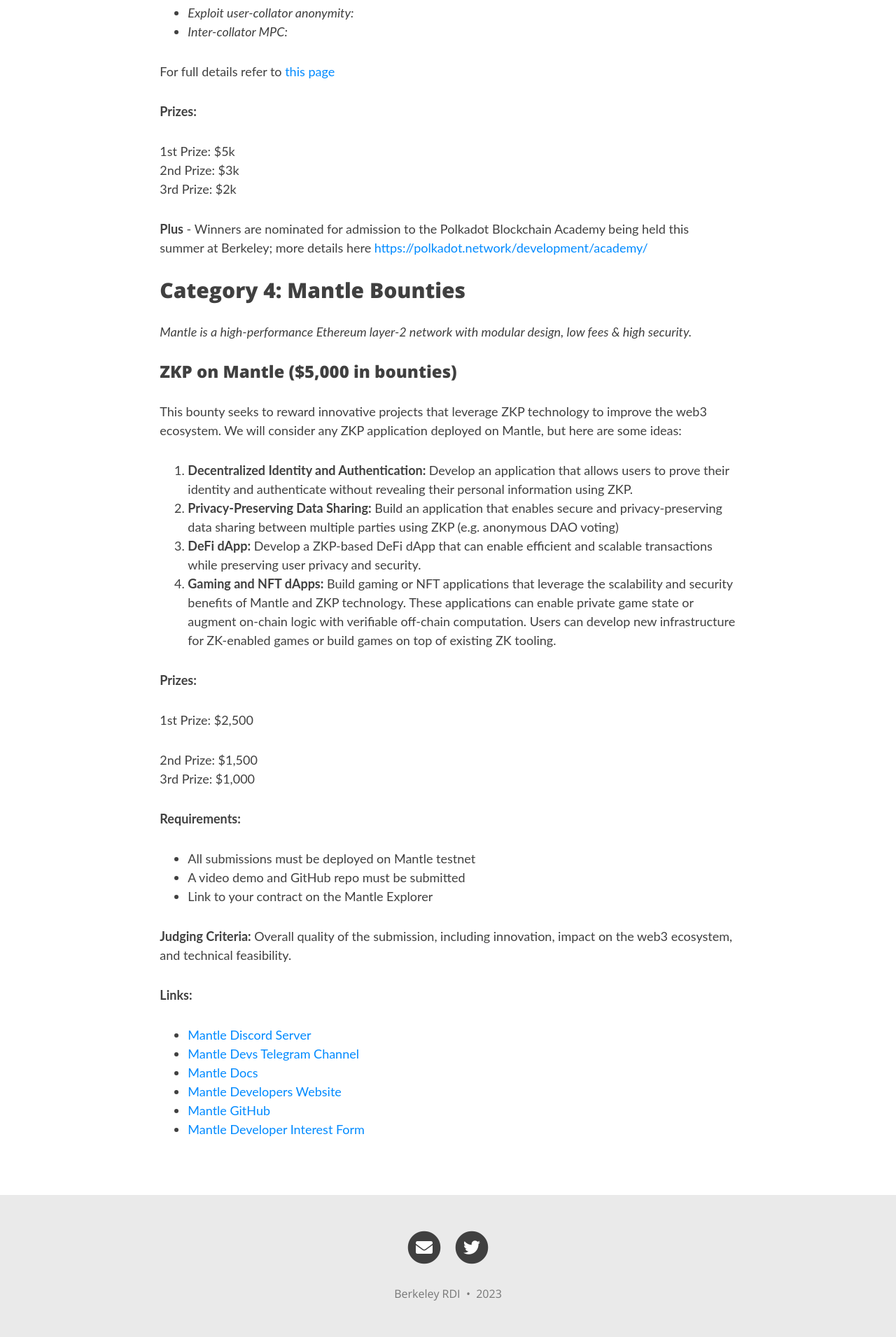
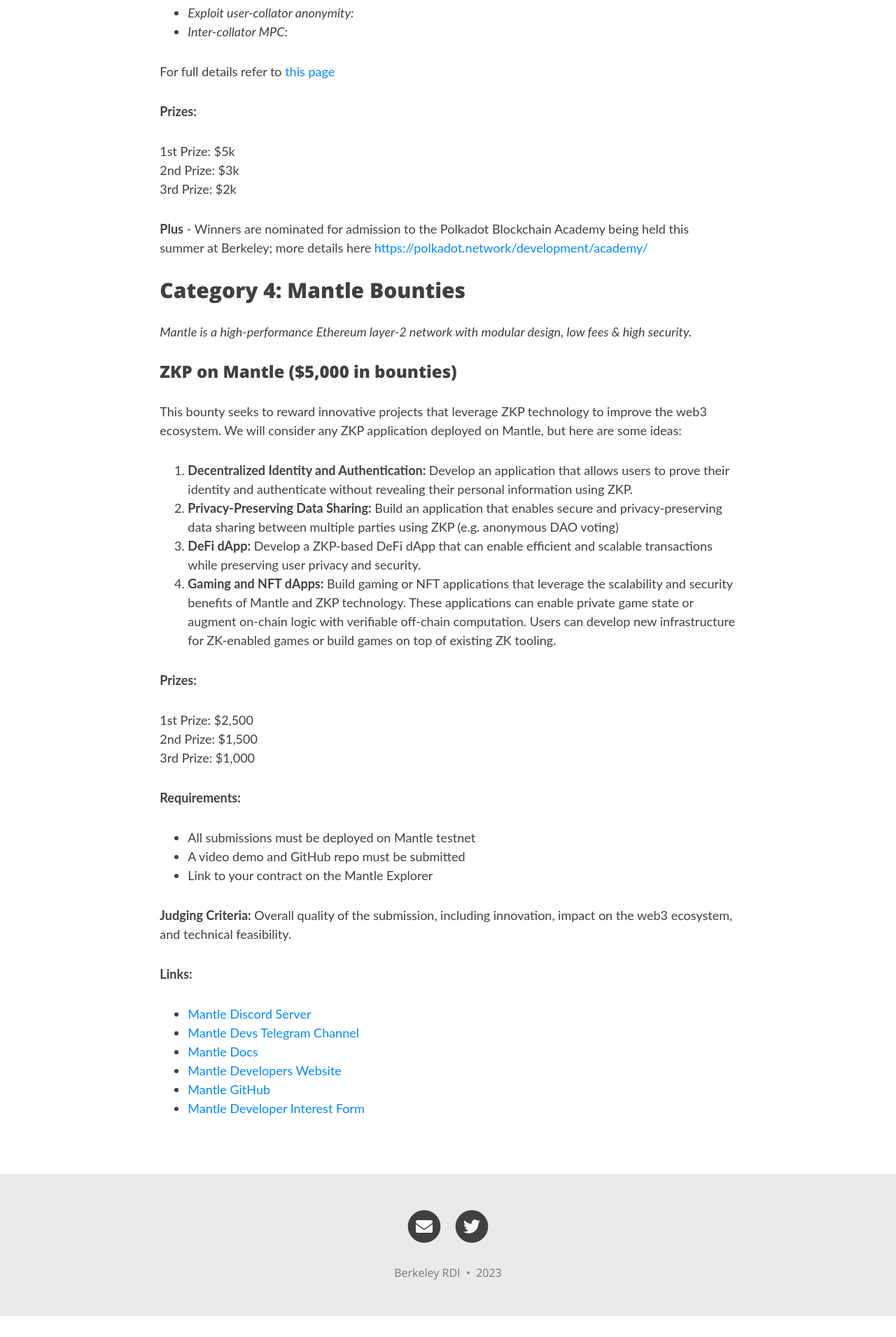
Before and after one commit to rdi-berkeley/zkp-web3-hackathon, a Jekyll site: the page built from _tracks/zk_application_track.md, in a window 1280 px wide. Shown: the part 1853-3764 px from the top of the page at 70% size. Built offline with Jekyll 4.4.1, drawn with Linux system fonts in a browser that asks for light colours; nearby versions of some CDN libraries; comment, search, counter and statistics services are not loaded; after the commit the page ends 3734 px from its top, so only the background shows below that.

Commit message:
fixed mantle category

```diff
--- a/_tracks/zk_application_track.md
+++ b/_tracks/zk_application_track.md
@@ -130,10 +130,7 @@ This bounty seeks to reward innovative projects that leverage ZKP technology to
 <strong>Prizes:</strong>
 </p>
 <p>
-1st Prize: $2,500
-</p>
-<p>
-2nd Prize: $1,500<br>3rd Prize: $1,000
+1st Prize: $2,500<br>2nd Prize: $1,500<br>3rd Prize: $1,000
 </p>
 <p>
 <strong>Requirements:</strong>
```
